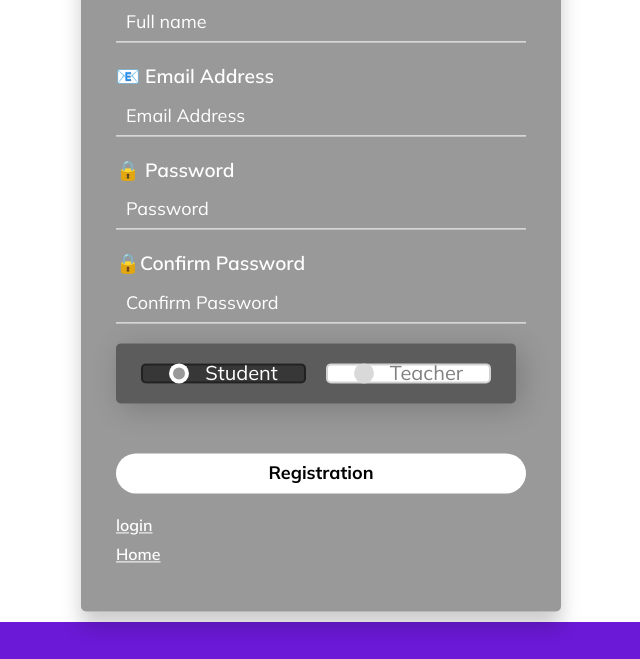
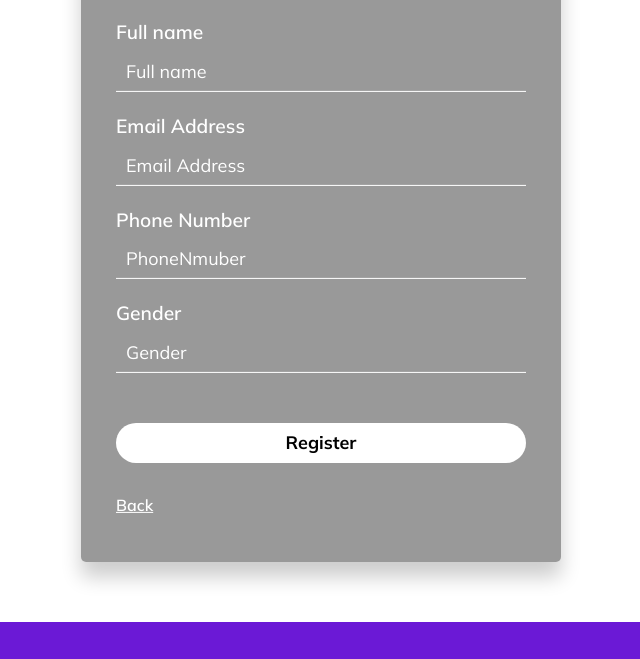
Before and after one commit to sinhaakanksha/Learning-Management-System, a plain HTML site: page courses/CourseRegister.html in a window 1280 px wide. Shown: the part 178-837 px from the top of the page, without its empty margins (319-959 px from the left). Drawn offline with nearby package versions, Linux system fonts and the light colour scheme.

Commit message:
Update CourseRegister.html

```diff
--- a/courses/CourseRegister.html
+++ b/courses/CourseRegister.html
@@ -1,12 +1,12 @@
 <!doctype html>
 <html class="no-js" lang="zxx">
 
-<!-- Mirrored from preview.colorlib.com/theme/courses/register.html by HTTrack Website Copier/3.x [XR&CO'2014], Sun, 02 May 2021 14:41:02 GMT -->
+<!-- Mirrored from preview.colorlib.com/theme/courses/login.html by HTTrack Website Copier/3.x [XR&CO'2014], Sun, 02 May 2021 14:40:59 GMT -->
 
 <head>
     <meta charset="utf-8">
     <meta http-equiv="x-ua-compatible" content="ie=edge">
-    <title> Runtime Terror | Register</title>
+    <title> Runtime Terror|Register</title>
     <meta name="description" content="">
     <meta name="viewport" content="width=device-width, initial-scale=1">
     <link rel="manifest" href="site.html">
@@ -43,51 +43,37 @@
         </div>
     </div>
 
+    <main class="login-body">
 
-    <main class="login-body" data-vide-bg="assets/img/login-bg.mp4">
+        <form class=" form-default " action="assets/img/video.mp4 " method="POST ">
+            <div class="login-form ">
 
-        <form class="form-default" action="https://preview.colorlib.com/theme/courses/login-bg.mp4" method="POST">
-            <div class="login-form">
+                <!-- <div class="logo-login ">
+                    <a href="index-2.html "><img src="assets/img/logo/loder.png " alt=" "></a>
+                </div>-->
 
-                <!-- <div class="logo-login">
-                    <a href="index-2.html"><img src="assets/img/logo/loder.png" alt=""></a>
-                </div>-->
                 <h2>Registration Here</h2>
-                <div class="form-input">
-                    <label for="name" style="font-size:larger">&#x1f466; Full name</label>
-                    <input type="text" name="name" placeholder="Full name">
+                <div class="form-input ">
+                    <label for="name " style="font-size:larger "> Full name</label>
+                    <input type="text " name="name " placeholder="Full name ">
                 </div>
-                <div class="form-input">
-                    <label for="name" style="font-size:larger"> &#x1f4e7; Email Address</label>
-                    <input type="email" name="email" placeholder="Email Address">
+                <div class="form-input ">
+                    <label for="name " style="font-size:larger "> Email Address</label>
+                    <input type="email " name="email " placeholder="Email Address ">
                 </div>
-                <div class="form-input">
-                    <label for="name" style="font-size:larger">&#128274; Password</label>
-                    <input type="password" name="password" placeholder="Password">
+                <div class="form-input ">
+                    <label for="name " style="font-size:larger "> Phone Number</label>
+                    <input type="tel " name="phonenumber " placeholder="PhoneNmuber ">
                 </div>
-                <div class="form-input">
-                    <label for="name" style="font-size:larger"> &#128274;Confirm Password</label>
-                    <input type="password" name="password" placeholder="Confirm Password">
-                </div>
-                <div class="wrapper1">
-                    <input type="radio" name="select" id="option-1" checked>
-                    <input type="radio" name="select" id="option-2">
-                    <label for="option-1" class="option option-1">
-                        <div class="dot"></div>
-                         <span>Student</span>
-                         </label>
-                    <label for="option-2" class="option option-2">
-                        <div class="dot"></div>
-                         <span>Teacher</span>
-                      </label>
+                <div class="form-input ">
+                    <label for="gender" style="font-size: larger;"> Gender</label>
+                    <input type="text" name="gender" placeholder="Gender">
                 </div>
                 <div class="form-input pt-30">
-                    <input type="submit" name="submit" value="Registration">
+                    <input type="submit" name="submit" value="Register">
                 </div>
+                <a href="details.html" class="forget">Back</a>
 
-                <a href="login.html" class="registration">login</a>
-
-                <a href="index.html" class="registration">Home</a>
             </div>
         </form>
 
@@ -102,45 +88,46 @@
         </ul>
         <p class="copyright">Runtime Terror © 2021</p>
     </footer>
-    <script src="assets/js/vendor/modernizr-3.5.0.min.js"></script>
+    <script src="assets/js/vendor/modernizr-3.5.0.min.js "></script>
 
-    <script src="assets/js/vendor/jquery-1.12.4.min.js"></script>
-    <script src="assets/js/popper.min.js"></script>
-    <script src="assets/js/bootstrap.min.js"></script>
+    <script src="assets/js/vendor/jquery-1.12.4.min.js "></script>
+    <script src="assets/js/popper.min.js "></script>
+    <script src="assets/js/bootstrap.min.js "></script>
 
-    <script src="assets/js/jquery.slicknav.min.js"></script>
+    <script src="assets/js/jquery.slicknav.min.js "></script>
 
-    <script src="assets/js/jquery.vide.js"></script>
+    <script src="assets/js/jquery.vide.js "></script>
 
-    <script src="assets/js/owl.carousel.min.js"></script>
-    <script src="assets/js/slick.min.js"></script>
+    <script src="assets/js/owl.carousel.min.js "></script>
+    <script src="assets/js/slick.min.js "></script>
 
-    <script src="assets/js/wow.min.js"></script>
-    <script src="assets/js/animated.headline.js"></script>
-    <script src="assets/js/jquery.magnific-popup.js"></script>
+    <script src="assets/js/wow.min.js "></script>
+    <script src="assets/js/animated.headline.js "></script>
+    <script src="assets/js/jquery.magnific-popup.js "></script>
 
-    <script src="assets/js/gijgo.min.js"></script>
+    <script src="assets/js/gijgo.min.js "></script>
 
-    <script src="assets/js/jquery.nice-select.min.js"></script>
-    <script src="assets/js/jquery.sticky.js"></script>
+    <script src="assets/js/jquery.nice-select.min.js "></script>
+    <script src="assets/js/jquery.sticky.js "></script>
 
-    <script src="assets/js/jquery.barfiller.js"></script>
+    <script src="assets/js/jquery.barfiller.js "></script>
 
-    <script src="assets/js/jquery.counterup.min.js"></script>
-    <script src="assets/js/waypoints.min.js"></script>
-    <script src="assets/js/jquery.countdown.min.js"></script>
-    <script src="assets/js/hover-direction-snake.min.js"></script>
+    <script src="assets/js/jquery.counterup.min.js "></script>
+    <script src="assets/js/waypoints.min.js "></script>
+    <script src="assets/js/jquery.countdown.min.js "></script>
+    <script src="assets/js/hover-direction-snake.min.js "></script>
 
-    <script src="assets/js/contact.js"></script>
-    <script src="assets/js/jquery.form.js"></script>
-    <script src="assets/js/jquery.validate.min.js"></script>
-    <script src="assets/js/mail-script.js"></script>
-    <script src="assets/js/jquery.ajaxchimp.min.js"></script>
+    <script src="assets/js/contact.js "></script>
+    <script src="assets/js/jquery.form.js "></script>
+    <script src="assets/js/jquery.validate.min.js "></script>
+    <script src="assets/js/mail-script.js "></script>
+    <script src="assets/js/jquery.ajaxchimp.min.js "></script>
 
-    <script src="assets/js/plugins.js"></script>
-    <script src="assets/js/main.js"></script>
+    <script src="assets/js/plugins.js "></script>
+    <script src="assets/js/main.js "></script>
+    <script defer src="../../../static.cloudflareinsights.com/beacon.min.js " data-cf-beacon='{"si ":10,"version ":"2021.4.0 ","rayId ":"649200385e12d5d4 "}'></script>
 </body>
 
-<!-- Mirrored from preview.colorlib.com/theme/courses/register.html by HTTrack Website Copier/3.x [XR&CO'2014], Sun, 02 May 2021 14:41:02 GMT -->
+<!-- Mirrored from preview.colorlib.com/theme/courses/login.html by HTTrack Website Copier/3.x [XR&CO'2014], Sun, 02 May 2021 14:41:00 GMT -->
 
 </html>
```
